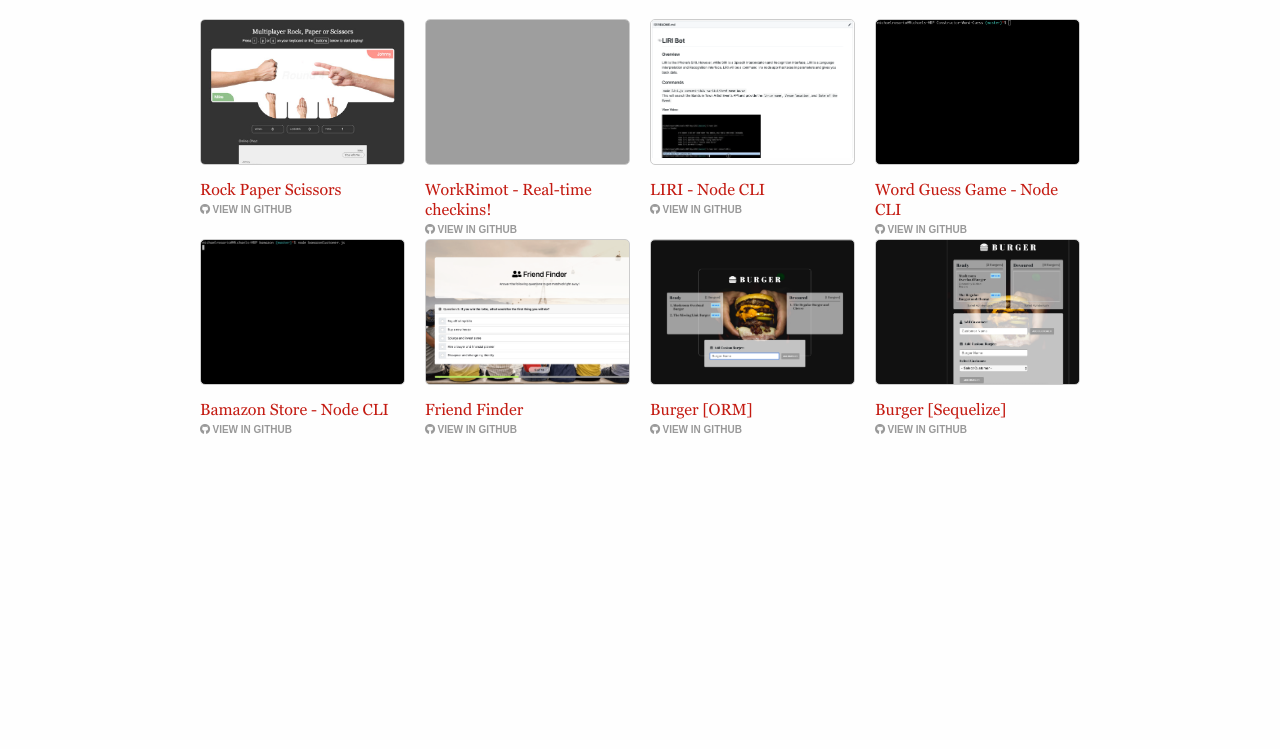
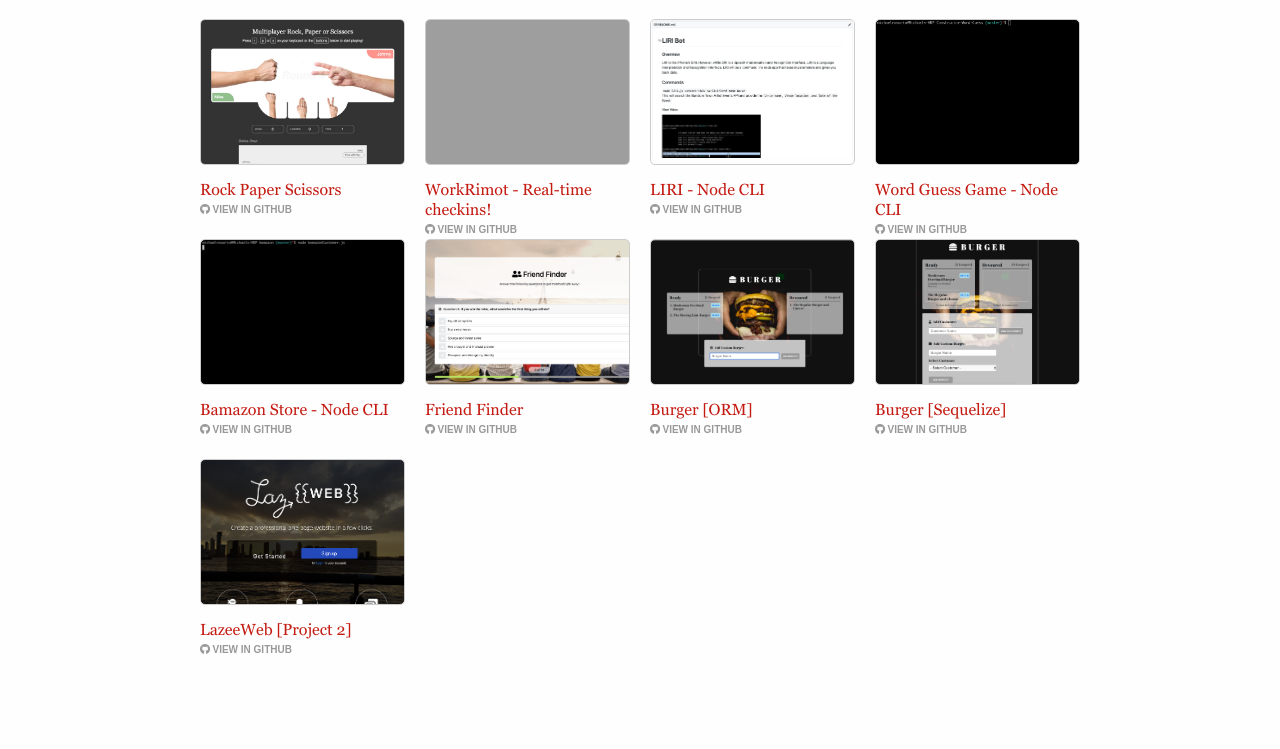
Before and after one commit to michaelrosario/portfolio, a PHP site: page / in a window 1280 px wide. Shown: the part 2911-3660 px from the top of the page. Run offline with PHP 8.4, Linux system fonts and the light colour scheme; grey boxes are pictures that could not be loaded.

Commit message:
add project2

```diff
--- a/index.php
+++ b/index.php
@@ -239,13 +239,25 @@ ob_start("Minify_Html");?>
                     </li>
                     <li>
                         <a href="https://agile-chamber-55817.herokuapp.com/" target="_blank">
-                                <span class="cover" style="background: url(./resources/images/portfolio-sequelize-burger.png); background-size: cover;">
+                                <span class="cover" style="background: url(./resources/images/portfolio-sequelize-burger.png) center; background-size: cover;">
                                      <img style="opacity: 0;" src="./resources/images/portfolio-sequelize-burger.png" alt="portfolio-burger.png">
                                 </span>
                                Burger [Sequelize]
                         </a>
                         <a class="view-in-github" href="https://github.com/michaelrosario/burger-2" target="_blank"><ins class="fab fa-github"></ins> view in github</a>
                     </li>
+                    <li>
+                        <a href=" https://glacial-lowlands-74668.herokuapp.com/" target="_blank">
+                                <span class="cover" style="background: url(./resources/images/portfolio-lazeeweb.png) center; background-size: cover;">
+                                     <img style="opacity: 0;" src="./resources/images/portfolio-lazeeweb.png" alt="portfolio-lazeeweb.png">
+                                </span>
+                               LazeeWeb [Project 2]
+                        </a>
+                        <a class="view-in-github" href="https://github.com/shye11/project-2" target="_blank"><ins class="fab fa-github"></ins> view in github</a>
+                    </li>
+
+
+
                 </ul>
 
         </div>
```
Also changed, not shown: resources/images/portfolio-lazeeweb.png (added).
